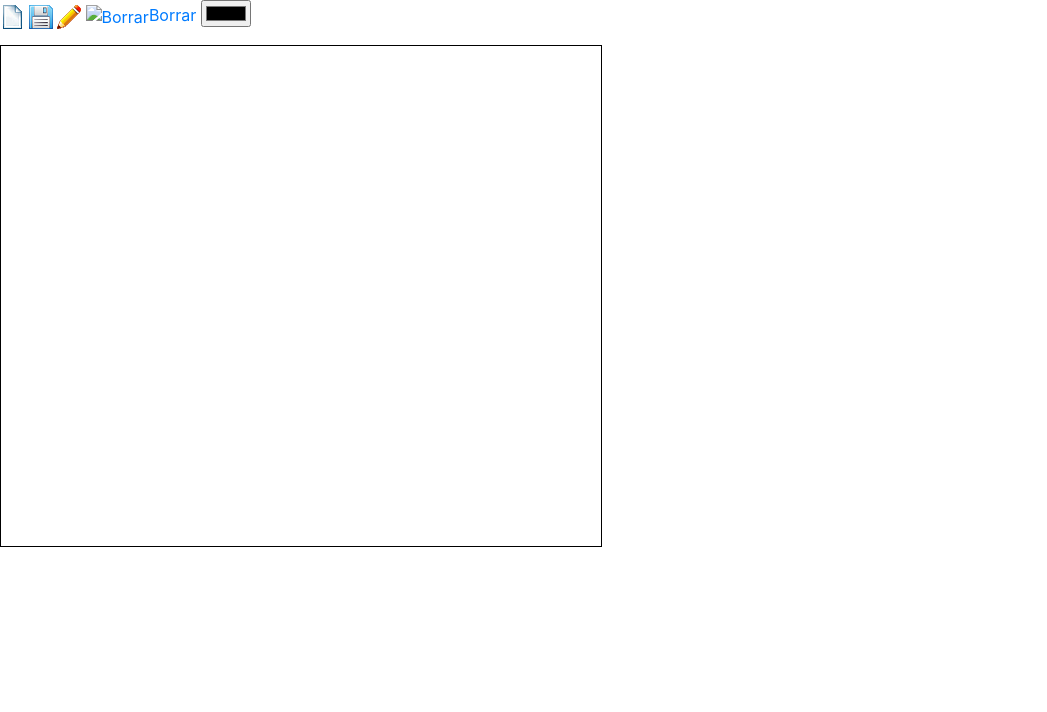
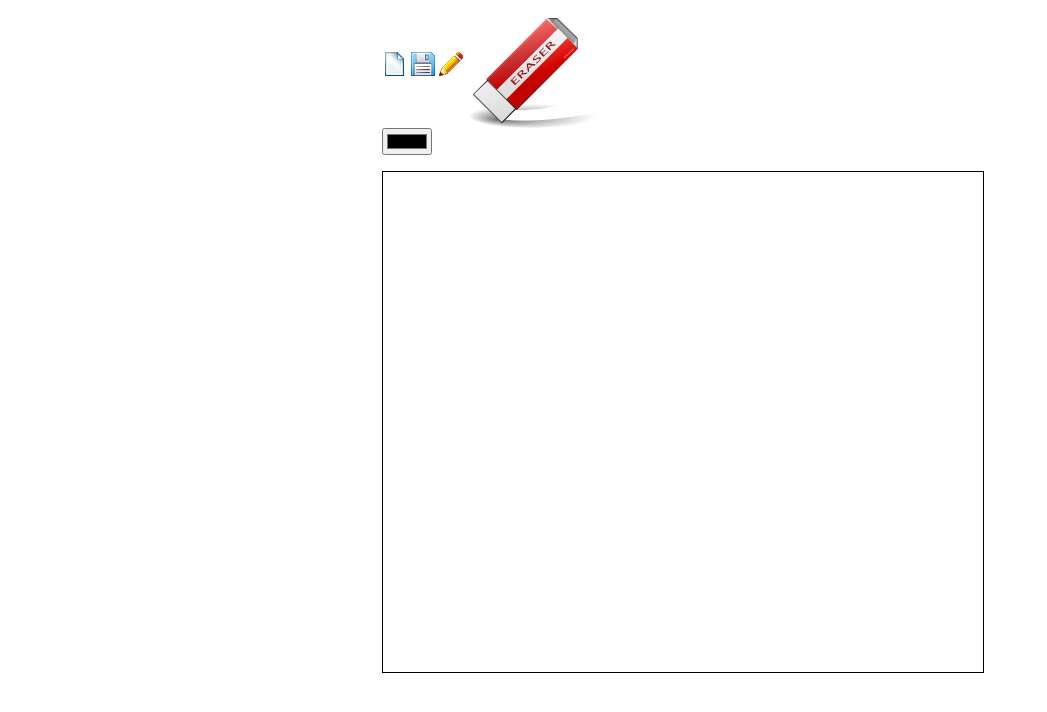
Before and after one commit to mendezyamil/VisualizacionInterfaces, a plain HTML site: page Entrega 1/index.html in a window 1280 px wide. Shown: the whole page, without its empty margins (0-1047 px from the left). Drawn offline with nearby package versions, Linux system fonts and the light colour scheme.

Commit message:
Solucion a guardar el trabajo realizado y cambio del ico borrar close #9

```diff
--- a/Entrega 1/index.html
+++ b/Entrega 1/index.html
@@ -8,18 +8,26 @@
     <title>HOLA</title>
   </head>
   <body>
+    <div class="row justify-content-md-center">
+      <div class="col-md-5">
         <nav>
           <div class="form-row">
             <div class="form-group col-md-6">
               <a class="herramientas" href="#"><img src="image/new document.ico" alt="Nuevo"></a>
-          <a class="herramientas" href="#"><img src="image/save.ico" alt="Guardar"></a>
+              <a id="guardar" download="canvas.png" class="herramientas" href="#"><img src="image/save.ico" alt="Guardar"></a>
               <a id="lapiz" class="herramientas" href="#"><img src="image/lapiz.ico" alt="Lapiz"></a>
-          <a id="borrar" class="herramientas" href="#"><img src="" alt="Borrar">Borrar</a>
-          <input class="herramientas" type="color" id="colores">
+              <a id="borrar" class="herramientas" href="#"><img src="image/borrar.ico" alt="Borrar"></a>
+              <input type="color" id="colores">
             </div>
           </div>
         </nav>
+        <div class="form-row">
+          <div class="form-group col-md-6">
           <canvas id="canvas" width="600" height="500"/>
+          </div>
+        </div>
+      </div>
+    </div>
   </body>
   <script type="text/javascript" src="js/editor.js"></script>
 </html>
--- a/Entrega 1/js/editor.js
+++ b/Entrega 1/js/editor.js
@@ -52,3 +52,12 @@ function getMousePos(canvas, evento){
   color.addEventListener('change', function(){
     color = document.getElementById('colores').value;
   });
+
+  guardarImagen = document.getElementById('guardar');
+  guardarImagen.addEventListener('click', function(){
+    let canvas = document.getElementById('canvas');
+    let imagen = canvas.toDataURL("image/png");
+    this.href = imagen;
+  });
+
+//pintar canvas en blanco
```
Also changed, not shown: Entrega 1/image/borrar.ico (added). Lines whose indentation alone changed are shown as unchanged.
